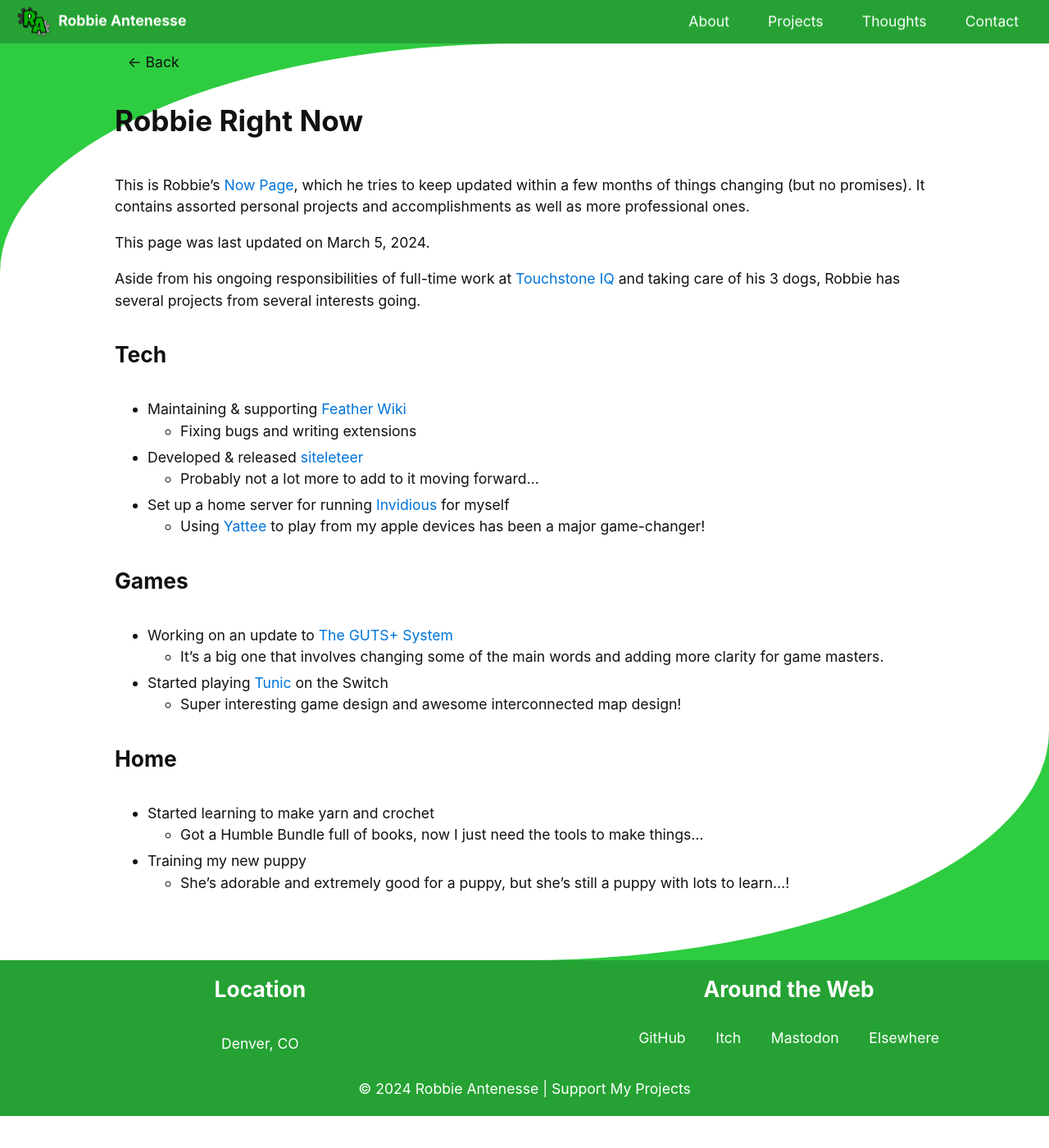
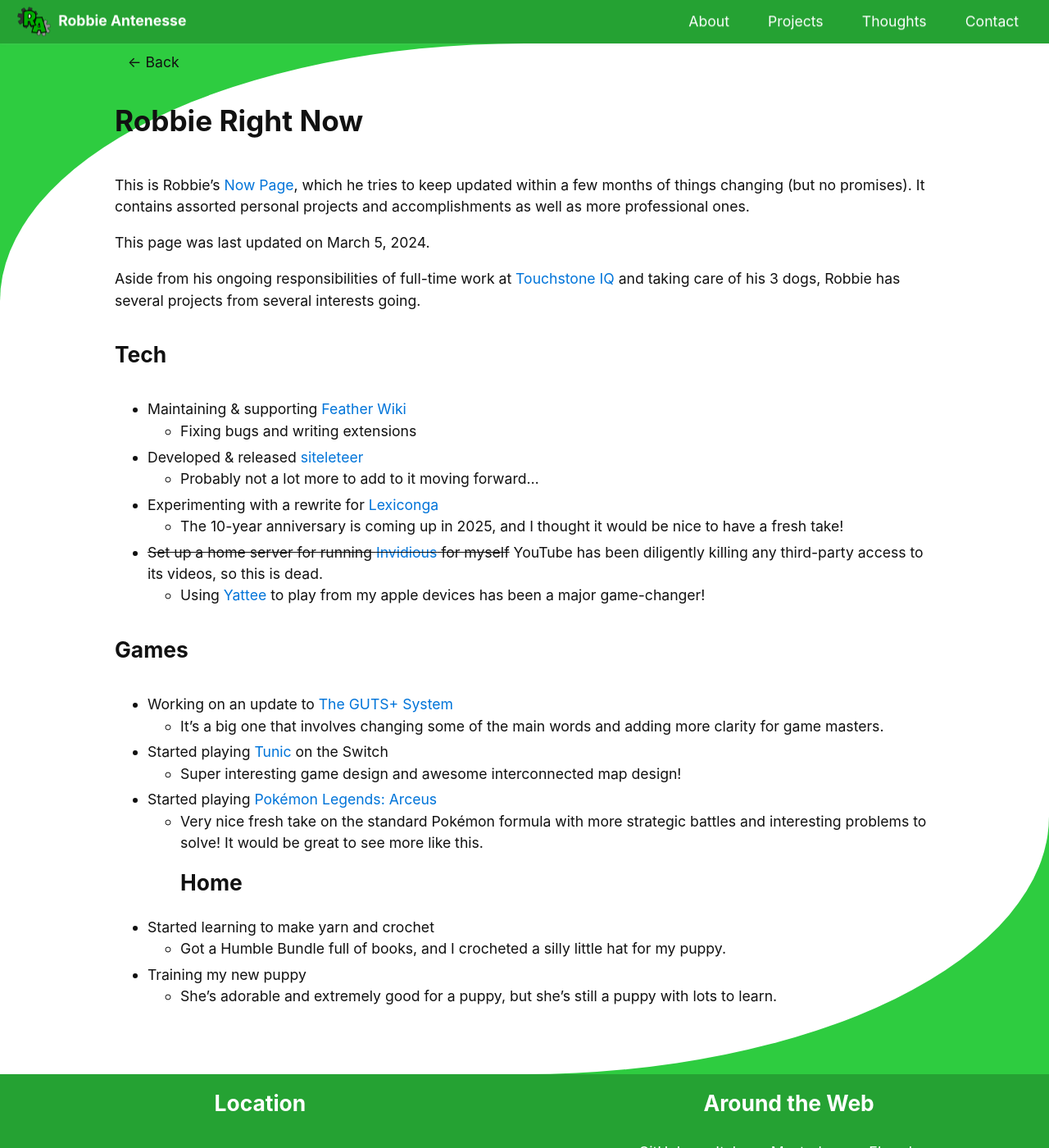
Before and after one commit to Alamantus/robbie.antenesse.net, a Jekyll site: the page built from now.md, in a window 1280 px wide and 1400 px high. Shown: the whole window at 82% size. Built offline with Jekyll 4.4.1, drawn with Linux system fonts in a browser that asks for light colours.

Commit message:
Update now.md

```diff
--- a/now.md
+++ b/now.md
@@ -19,7 +19,9 @@
     - Fixing bugs and writing extensions
 - Developed & released [siteleteer](https://alamantus.codeberg.page/siteleteer/)
     - Probably not a lot more to add to it moving forward...
-- Set up a home server for running [Invidious](https://github.com/iv-org/invidious) for myself
+- Experimenting with a rewrite for [Lexiconga](https://lexiconga.com)
+    - The 10-year anniversary is coming up in 2025, and I thought it would be nice to have a fresh take!
+- ~~Set up a home server for running [Invidious](https://github.com/iv-org/invidious) for myself~~ YouTube has been diligently killing any third-party access to its videos, so this is dead.
     - Using [Yattee](https://github.com/yattee/yattee) to play from my apple devices has been a major game-changer!
 
 ## Games
@@ -28,10 +30,11 @@
     - It's a big one that involves changing some of the main words and adding more clarity for game masters.
 - Started playing [Tunic](https://tunicgame.com) on the Switch
     - Super interesting game design and awesome interconnected map design!
-
+- Started playing [Pokémon Legends: Arceus](https://legends.arceus.pokemon.com/en-us/)
+    - Very nice fresh take on the standard Pokémon formula with more strategic battles and interesting problems to solve! It would be great to see more like this.
 ## Home
 
 - Started learning to make yarn and crochet
-    - Got a Humble Bundle full of books, now I just need the tools to make things...
+    - Got a Humble Bundle full of books, and I crocheted a silly little hat for my puppy.
 - Training my new puppy
-    - She's adorable and extremely good for a puppy, but she's still a puppy with lots to learn...!
+    - She's adorable and extremely good for a puppy, but she's still a puppy with lots to learn.
```
